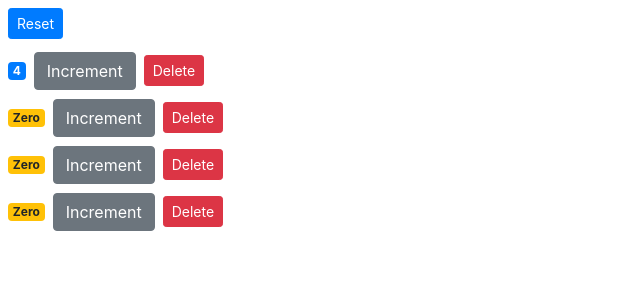
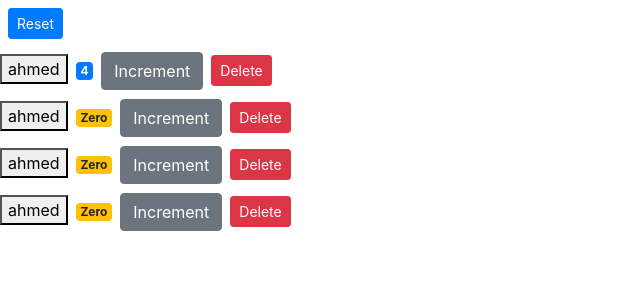
Before and after one commit to ahmedalhosary67/react-trainning, a React (Create React App) app: page / in a window 1280 px wide. Shown: the top 300 px of the page, without its empty margins (0-640 px from the left). Built offline with nearby package versions, Linux system fonts and the light colour scheme.

Commit message:
Update counter.jsx

```diff
--- a/src/components/counter.jsx
+++ b/src/components/counter.jsx
@@ -18,6 +18,7 @@ class Counter extends Component {
 
         return (
             <div>
+            <button>ahmed</button>
                 <span className={this.getBadgeClasses()}>{this.FormatCount()}</span>
                 <button onClick={() => this.handleIncrement()} className="btn btn-secondary btn=sm">Increment</button>
                 <button onClick={() => this.props.onDelete(this.props.counter.id)} className="btn btn-danger btn-sm m-2">Delete</button>
```
